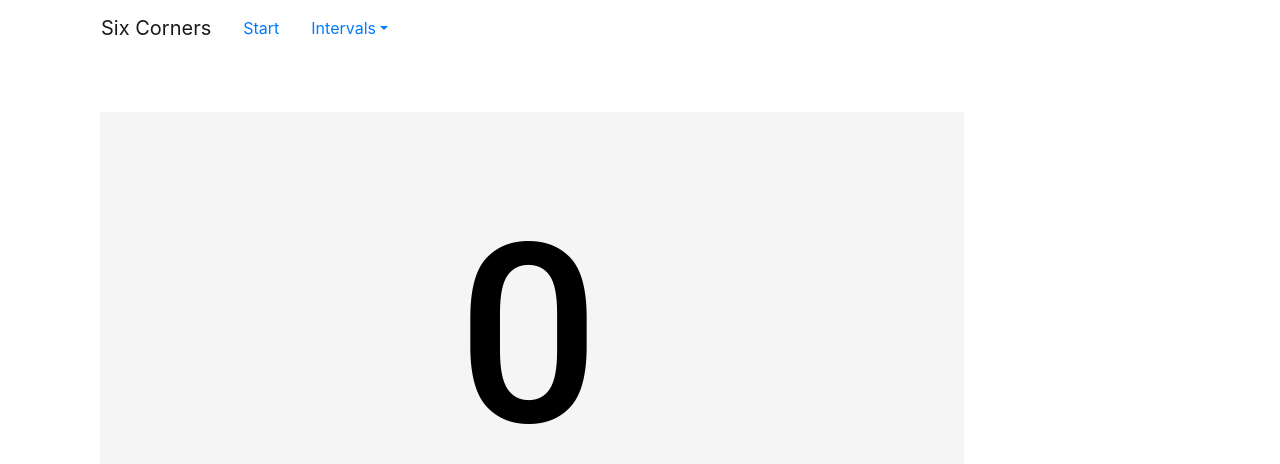
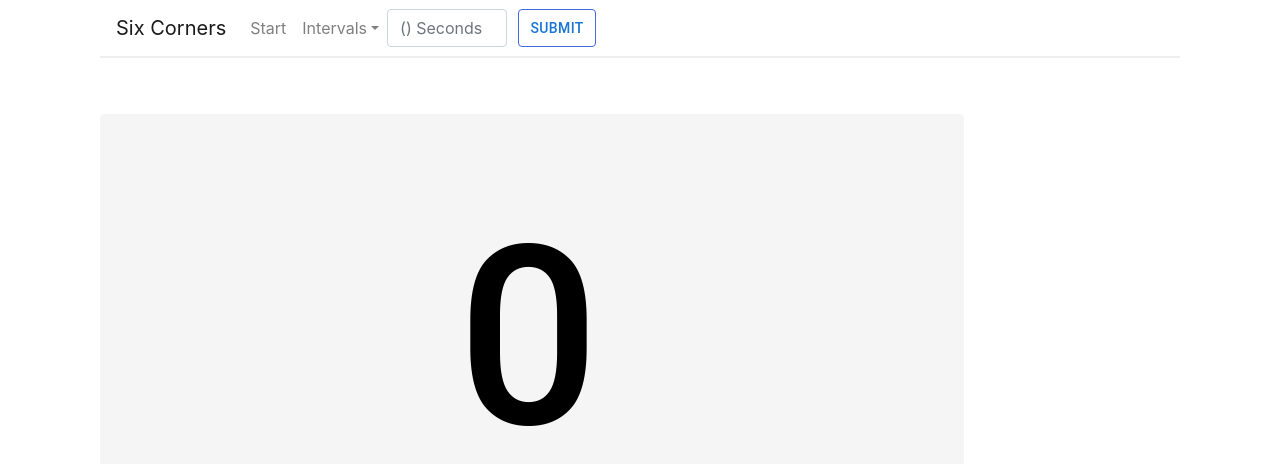
Before and after one commit to fljiang/six-corners, a React (Create React App) app: page / in a window 1280 px wide. Shown: the top 464 px of the page. Built offline with nearby package versions, Linux system fonts and the light colour scheme.

Commit message:
Add adjustable interval

```diff
--- a/src/components/CornerDisplay.js
+++ b/src/components/CornerDisplay.js
@@ -2,6 +2,7 @@ import React, { Component } from "react";
 import { Container } from "react-bootstrap";
 import Button from "@mui/material/Button";
 import { connect } from "react-redux";
+import { resetAllEvents } from "../redux/actions";
 import styled from "styled-components";
 
 class CornerDisplay extends Component {
@@ -9,8 +10,13 @@ class CornerDisplay extends Component {
         super(props);
     }
 
+    handleStop = () => {
+        this.props.resetAllEvents();
+    }
+
+
     render() {
-        const {corner} = this.props;
+        const { corner } = this.props;
 
         return (
             <NewContainer id="display">
@@ -20,6 +26,7 @@ class CornerDisplay extends Component {
                         color: "black",
                         fontSize: 250
                     }}
+                    onClick={ this.handleStop }
                 >
                     {corner}
                 </NewButton>
@@ -30,9 +37,9 @@ class CornerDisplay extends Component {
 
 const NewContainer = styled(Container)`
     width: 100%;
-    padding-top: 5%;
     display: flex;
     flex-direction: column;
+    padding-top: 5%;
     background-color: white;
 `;
 
@@ -44,4 +51,8 @@ const mapStateToProps = (state) => ({
     corner: state.corner
 });
 
-export default connect(mapStateToProps, null)(CornerDisplay);
+const mapDispatchToProps = {
+    resetAllEvents: resetAllEvents
+};
+
+export default connect(mapStateToProps, mapDispatchToProps)(CornerDisplay);
--- a/src/components/Navigation.js
+++ b/src/components/Navigation.js
@@ -1,31 +1,39 @@
 import React, { Component } from "react";
+import { Container } from "react-bootstrap";
 import {
+    Form,
+    FormControl,
     Nav,
     Navbar,
-    NavDropdown
+    NavDropdown,
 } from "react-bootstrap";
+import Button from "@mui/material/Button";
 import { connect } from "react-redux";
 import {
     setCorner,
     setInterval,
-    setTimer
+    setTimer,
+    setTotalTime,
+    resetAllEvents
  } from "../redux/actions";
+ import styled from "styled-components";
 
 class Navigation extends Component {
     constructor(props) {
         super(props);
+        this.totalTimeRef = React.createRef();
     }
 
     handleStart = () => {
         const {
             interval,
+            totalTime,
             on
         } = this.props;
-        const totalTime = 120000;
         const n = Math.floor(totalTime / interval);
 
         if (on) {
-            this.resetAllEvents();
+            this.props.resetAllEvents();
             return;
         }
         else {
@@ -34,9 +42,9 @@ class Navigation extends Component {
 
         for (let i = 0; i < n; i++) {
             setTimeout(() => {
-                const {on} = this.props;
+                const { on } = this.props;
                 if (!on) {
-                    this.resetAllEvents();
+                    this.props.resetAllEvents();
                     return;
                 }
                 const corner = Math.floor((Math.random() * 6) + 1);
@@ -48,60 +56,105 @@ class Navigation extends Component {
                 }, interval - 250);
             }, interval * i);
         }
+        // RESET CORNER AND TIMER TO 0 AFTER COMPLETION
     }
 
     handleIntervalChange = (interval) => {
         interval = interval * 1000;
         this.props.setInterval(interval);
-        this.resetAllEvents();
+        this.props.resetAllEvents();
     }
 
-    resetAllEvents() {
-        const highestTimeoutId = setTimeout(";");
-        for (let i = 0; i < highestTimeoutId; i++) {
-            clearTimeout(i);
+    submitCustomTime = () => {
+        if (!this.totalTimeRef) {
+            return;
         }
-        this.props.setCorner(0);
-        this.props.setTimer(false);
+        const totalTime = parseInt(this.totalTimeRef.current.value) * 1000;
+        this.props.setTotalTime(totalTime);
+        this.forceUpdate();
     }
 
     render() {
         return(
-            <Navbar>
-                <Navbar.Brand href="#home">Six Corners</Navbar.Brand>
-                <Nav.Link onClick={this.handleStart}>Start</Nav.Link>
-                <NavDropdown title="Intervals">
-                    <NavDropdown.Item onClick={() =>this.handleIntervalChange(0.5)}>0.5</NavDropdown.Item>
-                    <NavDropdown.Item onClick={() => this.handleIntervalChange(0.6)}>0.6</NavDropdown.Item>
-                    <NavDropdown.Item onClick={() => this.handleIntervalChange(0.7)}>0.7</NavDropdown.Item>
-                    <NavDropdown.Item onClick={() => this.handleIntervalChange(0.8)}>0.8</NavDropdown.Item>
-                    <NavDropdown.Item onClick={() => this.handleIntervalChange(0.9)}>0.9</NavDropdown.Item>
-                    <NavDropdown.Item onClick={() => this.handleIntervalChange(1)}>1</NavDropdown.Item>
-                    <NavDropdown.Item onClick={() => this.handleIntervalChange(1.1)}>1.1</NavDropdown.Item>
-                    <NavDropdown.Item onClick={() => this.handleIntervalChange(1.2)}>1.2</NavDropdown.Item>
-                    <NavDropdown.Item onClick={() => this.handleIntervalChange(1.3)}>1.3</NavDropdown.Item>
-                    <NavDropdown.Item onClick={() => this.handleIntervalChange(1.4)}>1.4</NavDropdown.Item>
-                    <NavDropdown.Item onClick={() => this.handleIntervalChange(1.5)}>1.5</NavDropdown.Item>
-                    <NavDropdown.Item onClick={() => this.handleIntervalChange(1.6)}>1.6</NavDropdown.Item>
-                    <NavDropdown.Item onClick={() => this.handleIntervalChange(1.7)}>1.7</NavDropdown.Item>
-                    <NavDropdown.Item onClick={() => this.handleIntervalChange(1.8)}>1.8</NavDropdown.Item>
-                    <NavDropdown.Item onClick={() => this.handleIntervalChange(1.9)}>1.9</NavDropdown.Item>
-                    <NavDropdown.Item onClick={() => this.handleIntervalChange(2)}>2</NavDropdown.Item>
-                </NavDropdown>
-            </Navbar>
+            <NewContainer>
+                <NewNavbar>
+                    <Navbar.Brand href="#home">Six Corners</Navbar.Brand>
+                    <Navbar.Toggle aria-controls="basic-navbar-nav" />
+                    <Nav className="me-auto">
+                        <Nav.Link onClick={ this.handleStart }>Start</Nav.Link>
+                        <NavDropdown title="Intervals">
+                            <NavDropdown.Item onClick={ () => this.handleIntervalChange(0.5) }>0.5</NavDropdown.Item>
+                            <NavDropdown.Item onClick={ () => this.handleIntervalChange(0.6) }>0.6</NavDropdown.Item>
+                            <NavDropdown.Item onClick={ () => this.handleIntervalChange(0.7) }>0.7</NavDropdown.Item>
+                            <NavDropdown.Item onClick={ () => this.handleIntervalChange(0.8) }>0.8</NavDropdown.Item>
+                            <NavDropdown.Item onClick={ () => this.handleIntervalChange(0.9) }>0.9</NavDropdown.Item>
+                            <NavDropdown.Item onClick={ () => this.handleIntervalChange(1) }>1</NavDropdown.Item>
+                            <NavDropdown.Item onClick={ () => this.handleIntervalChange(1.1) }>1.1</NavDropdown.Item>
+                            <NavDropdown.Item onClick={ () => this.handleIntervalChange(1.2) }>1.2</NavDropdown.Item>
+                            <NavDropdown.Item onClick={ () => this.handleIntervalChange(1.3) }>1.3</NavDropdown.Item>
+                            <NavDropdown.Item onClick={ () => this.handleIntervalChange(1.4) }>1.4</NavDropdown.Item>
+                            <NavDropdown.Item onClick={ () => this.handleIntervalChange(1.5) }>1.5</NavDropdown.Item>
+                            <NavDropdown.Item onClick={ () => this.handleIntervalChange(1.6) }>1.6</NavDropdown.Item>
+                            <NavDropdown.Item onClick={ () => this.handleIntervalChange(1.7) }>1.7</NavDropdown.Item>
+                            <NavDropdown.Item onClick={ () => this.handleIntervalChange(1.8) }>1.8</NavDropdown.Item>
+                            <NavDropdown.Item onClick={ () => this.handleIntervalChange(1.9) }>1.9</NavDropdown.Item>
+                            <NavDropdown.Item onClick={ () => this.handleIntervalChange(2) }>2</NavDropdown.Item>
+                        </NavDropdown>
+                    </Nav>
+                    <Nav>
+                        <NewFormControl type="text" placeholder="() Seconds" ref={ this.totalTimeRef }/>
+                        <SubmitButton onClick={ this.submitCustomTime }>Submit</SubmitButton>
+                    </Nav>
+                </NewNavbar>
+            </NewContainer>
         );
     }
 }
 
+const NewContainer = styled(Container)`
+    width: 100%;
+    display: flex;
+    flex-direction: row;
+`;
+
+const NewNavbar = styled(Navbar)`
+    width: calc(15px + 100%);
+    border-bottom: 2px solid #eee;
+`;
+
+const NewFormControl = styled(FormControl)`
+    box-sizing: border-box;
+    &:hover, &:active, &:focus {
+        box-shadow: none;
+        border: 1px solid royalblue !important;
+    }
+    width: 120px;
+`;
+
+const SubmitButton = styled(Button)`
+    color: royalblue;
+    border: 1px solid royalblue !important;
+    &:hover, &:active, &:focus {
+        background-color: royalblue !important;
+        color: white;
+    }
+    width: 100px;
+    margin-left: 5% !important;
+    margin-right: 5% !important;
+`;
+
 const mapStateToProps = (state) => ({
     interval: state.interval,
+    totalTime: state.totalTime,
     on: state.on
 });
 
 const mapDispatchToProps = {
     setCorner: setCorner,
     setInterval: setInterval,
-    setTimer, setTimer
+    setTimer: setTimer,
+    setTotalTime: setTotalTime,
+    resetAllEvents: resetAllEvents
 };
 
 export default connect(mapStateToProps, mapDispatchToProps)(Navigation);
--- a/src/redux/actions.js
+++ b/src/redux/actions.js
@@ -18,3 +18,16 @@ export const setTimer = (on) => {
         on
     }
 }
+
+export const setTotalTime = (totalTime) => {
+    return {
+        type: "SET_TOTAL_TIME",
+        totalTime
+    }
+}
+
+export const resetAllEvents = () => {
+    return {
+        type: "RESET_ALL_EVENTS"
+    }
+}
--- a/src/redux/reducers.js
+++ b/src/redux/reducers.js
@@ -1,6 +1,7 @@
 const initialState = {
     corner: 0,
     interval: 2000,
+    totalTime: 120000,
     on: false
 }
 
@@ -21,6 +22,17 @@ export default (state = initialState, action) => {
                 ...state,
                 on: action.on
             }
+        case "TOTAL_TIME_UPDATED":
+            return {
+                ...state,
+                totalTime: action.totalTime
+            }
+        case "ALL_EVENTS_RESET":
+            return {
+                ...state,
+                corner: 0,
+                on: false
+            }
     default:
           return state;
     }
--- a/src/redux/sagas.js
+++ b/src/redux/sagas.js
@@ -21,10 +21,30 @@ function* setTimer(action) {
     });
 }
 
+function* setTotalTime(action) {
+    yield put({
+        type: "TOTAL_TIME_UPDATED",
+        totalTime: action.totalTime
+    });
+}
+
+function* resetAllEvents(action) {
+    const highestTimeoutId = setTimeout(";");
+    for (let i = 0; i < highestTimeoutId; i++) {
+        clearTimeout(i);
+    }
+
+    yield put({
+        type: "ALL_EVENTS_RESET"
+    });
+}
+
 function* appWatcher() {
     yield takeLatest("SET_CORNER", setCorner);
     yield takeLatest("SET_INTERVAL", setInterval);
     yield takeLatest("SET_TIMER", setTimer);
+    yield takeLatest("SET_TOTAL_TIME", setTotalTime);
+    yield takeLatest("RESET_ALL_EVENTS", resetAllEvents);
 }
 
 export default function* rootSaga() {
```
Also changed, not shown: src/App.js (+4 -4 lines), 13 other files (tests, documents, lock files or other folders).
